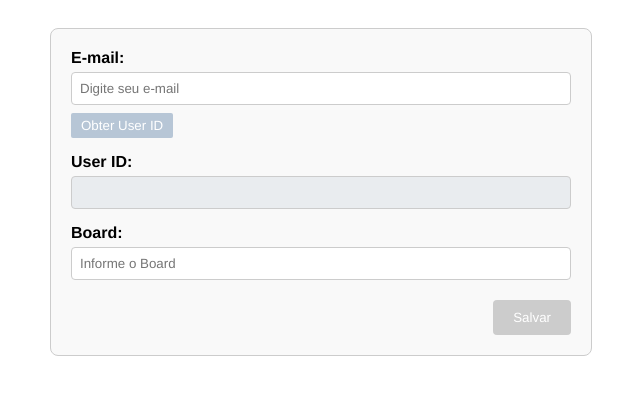
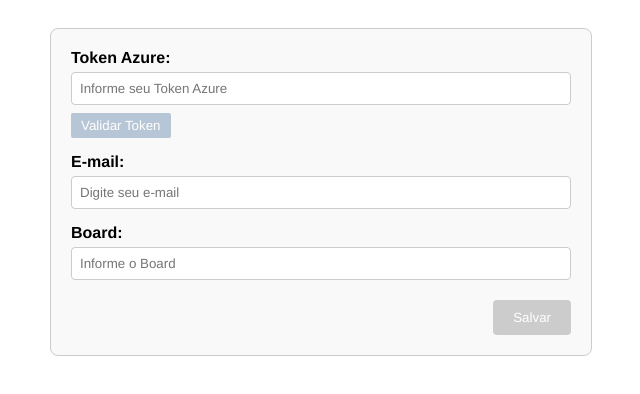
Before and after one commit to DiegoHahn/ADOFront, an Angular app: page /personal-data in a window 1280 px wide. Shown: the top 394 px of the page, without its empty margins (319-959 px from the left). Built offline with nearby package versions, Linux system fonts and the light colour scheme.

Commit message:
fluxo de primeiro login

```diff
--- a/src/app/components/login/login.component.ts
+++ b/src/app/components/login/login.component.ts
@@ -50,12 +50,20 @@ export class LoginComponent implements OnInit {
       this.personalDataService.getUserInformation(this.loginForm.get('email')?.value).pipe(
         map(response => response),
         tap(response => {
-          this.userInformation = response;
-          localStorage.setItem('userInformation', JSON.stringify(this.userInformation));
-          this.router.navigate(['/activity-form']);
+          if (response) {
+            this.userInformation = response;
+            localStorage.setItem('userInformation', JSON.stringify(this.userInformation));
+            this.router.navigate(['/activity-form']);
+          }
         }),
         catchError(error => {
-          console.error('Erro ao buscar informações do usuário:', error);
+          if (error.status === 404) {
+            this.router.navigate(['/personal-data']);
+            localStorage.setItem('email', this.loginForm.get('email')?.value);
+          } else {
+            // todo: adicionar tratamento de erro em tela
+            console.error('Erro ao buscar informações do usuário:', error);
+          }
           return of(null);
         })
       ).subscribe();
--- a/src/app/components/personal-data.service.ts
+++ b/src/app/components/personal-data.service.ts
@@ -1,6 +1,6 @@
 import { Injectable } from '@angular/core';
 import { HttpClient } from '@angular/common/http';
-import { map, Observable } from 'rxjs';
+import { catchError, map, Observable, of } from 'rxjs';
 import { UserInformation } from './user-information';
 
 @Injectable({
@@ -26,6 +26,7 @@ export class PersonalDataService {
       );
   }
 
+  //vai servir apenas como um update pro board
   saveUserInfo(userInformation: UserInformation): Observable<UserInformation> {
     return this.http.post<UserInformation>(this.apiUrl, userInformation);
   }
@@ -34,4 +35,14 @@ export class PersonalDataService {
     const body = { email: email };
     return this.http.post<UserInformation>(`${this.apiUrl}/details`, body);
   }
+
+  validateAzureToken(email: string, azureToken: string): Observable<any> {
+    const body = { email, token: azureToken };
+    return this.http.post(`${this.apiUrl}/azureUserID`, body).pipe(
+      catchError(error => {
+        console.error('Erro ao validar token:', error);
+        return of(null);
+      })
+    );
+  }
 }
--- a/src/app/components/personal-data/personal-data.component.html
+++ b/src/app/components/personal-data/personal-data.component.html
@@ -1,23 +1,25 @@
-
 <div class="container">
   <form [formGroup]="form" class="personal-data-form">
+
+    <div class="form-group">
+      <label for="azureToken">Token Azure:</label>
+      <div class="input-wrapper">
+        <input type="text" id="azureToken" formControlName="azureToken" placeholder="Informe seu Token Azure" (blur)="updateErrors('azureToken')">
+      </div>
+      <div *ngFor="let error of errors['azureToken']" class="error-message">{{ error }}</div>
+      <div class="search-button-container">
+        <button class="search-button" (click)="validateAzureToken()">Validar Token</button>
+      </div>
+    </div>
+
     <div class="form-group">
       <label for="email">E-mail:</label>
       <div class="input-wrapper">
         <input type="email" id="email" formControlName="email" placeholder="Digite seu e-mail" (blur)="updateErrors('email')">
       </div>
       <div *ngFor="let error of errors['email']" class="error-message">{{ error }}</div>
-      <div class="search-button-container">
-        <button class="search-button" (click)="getAzureUserID()">Obter User ID</button>
-      </div>
     </div>
-    <div class="form-group">
-      <label for="azureUserID">User ID:</label>
-      <div class="input-wrapper">
-        <input class="user-sk" type="text" id="azureUserID" formControlName="azureUserID" (blur)="updateErrors('azureUserID')">
-      </div>
-      <div *ngFor="let error of errors['azureUserID']" class="error-message">{{ error }}</div>
-    </div>
+
     <div class="form-group">
       <label for="board">Board:</label>
       <div class="input-wrapper">
--- a/src/app/components/personal-data/personal-data.component.ts
+++ b/src/app/components/personal-data/personal-data.component.ts
@@ -12,7 +12,6 @@ export class PersonalDataComponent implements OnInit {
   form!: FormGroup;
   errors: { [key: string]: string[] } = {
     email: [],
-    azureUserID: [],
     board: []
   };
 
@@ -22,10 +21,11 @@ export class PersonalDataComponent implements OnInit {
   ) {}
 
   ngOnInit() {
+    const email = localStorage.getItem('email');
     this.form = this.formBuilder.group({
-      email: ['', [Validators.required, Validators.email]],
-      azureUserID: ['', Validators.required],
-      board: ['', Validators.required]
+      email: [email || '', [Validators.required, Validators.email]],
+      board: [''],
+      azureToken: ['']
     });
 
     Object.keys(this.form.controls).forEach(key => {
@@ -50,26 +50,27 @@ export class PersonalDataComponent implements OnInit {
     }
   }
 
-  getAzureUserID() {
+  validateAzureToken() {
     const email = this.form.get('email')?.value;
-    this.personalDataService.getAzureUserIDByEmail(email).pipe(
-      tap(azureUserID => {
-        this.form.patchValue({ azureUserID: azureUserID });
-        this.updateErrors('azureUserID');
+    const azureToken = this.form.get('azureToken')?.value;
+
+    this.personalDataService.validateAzureToken(email, azureToken).pipe(
+      tap(response => {
+        console.log('Token validado com sucesso:', response);
       }),
       catchError(error => {
-        console.error('Erro ao buscar azureUserID:', error);
-        return of('');
+        console.error('Erro ao validar token:', error);
+        return of(null);
       })
     ).subscribe();
   }
 
+  //vai servir apenas como um update pro board
   onSubmit() {
     if (this.form.valid) {
       this.personalDataService.saveUserInfo(this.form.value).pipe(
         tap(() => {
-          console.log('Dados salvos com sucesso');
-          // Adicione aqui qualquer lógica adicional após salvar
+          console.log('OK');
         }),
         catchError(error => {
           console.error('Erro ao salvar dados:', error);
--- a/src/app/components/user-information.ts
+++ b/src/app/components/user-information.ts
@@ -1,6 +1,5 @@
 export interface UserInformation {
     email: string;
-    azureUserID: string;
     board: string;
     userId: string;
 }
```
